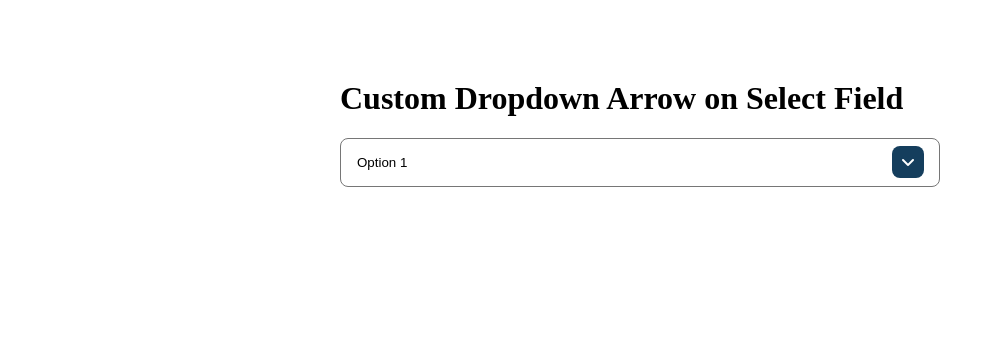
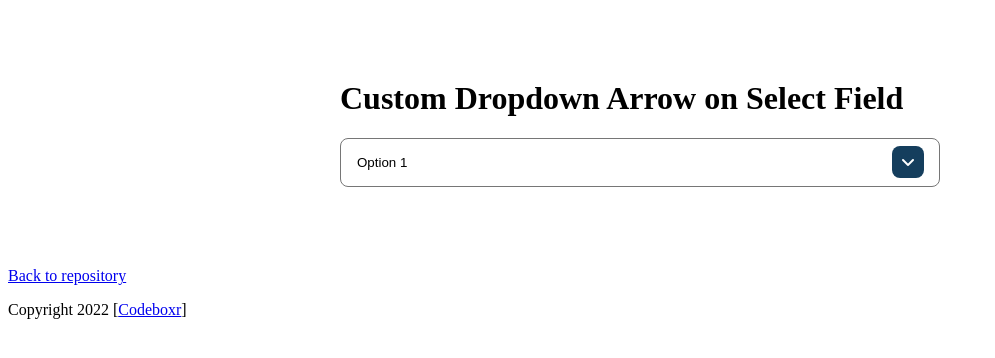
Before and after one commit to codeboxrcodehub/selectcustomicon, a plain HTML site: page index.html in a window 1280 px wide. Shown: the whole page, without its empty margins (0-995 px from the left). Drawn offline with Linux system fonts and the light colour scheme.

Commit message:
Update index.html

```diff
--- a/index.html
+++ b/index.html
@@ -27,5 +27,8 @@
             </div>
         </form>
     </div>
+
+    <p><a href="https://github.com/codeboxrcodehub/selectcustomicon">Back to repository</a></p>
+    <p>Copyright 2022 [<a href="https://codeboxr.com">Codeboxr</a>]</p>
 </body>
 </html>
```
